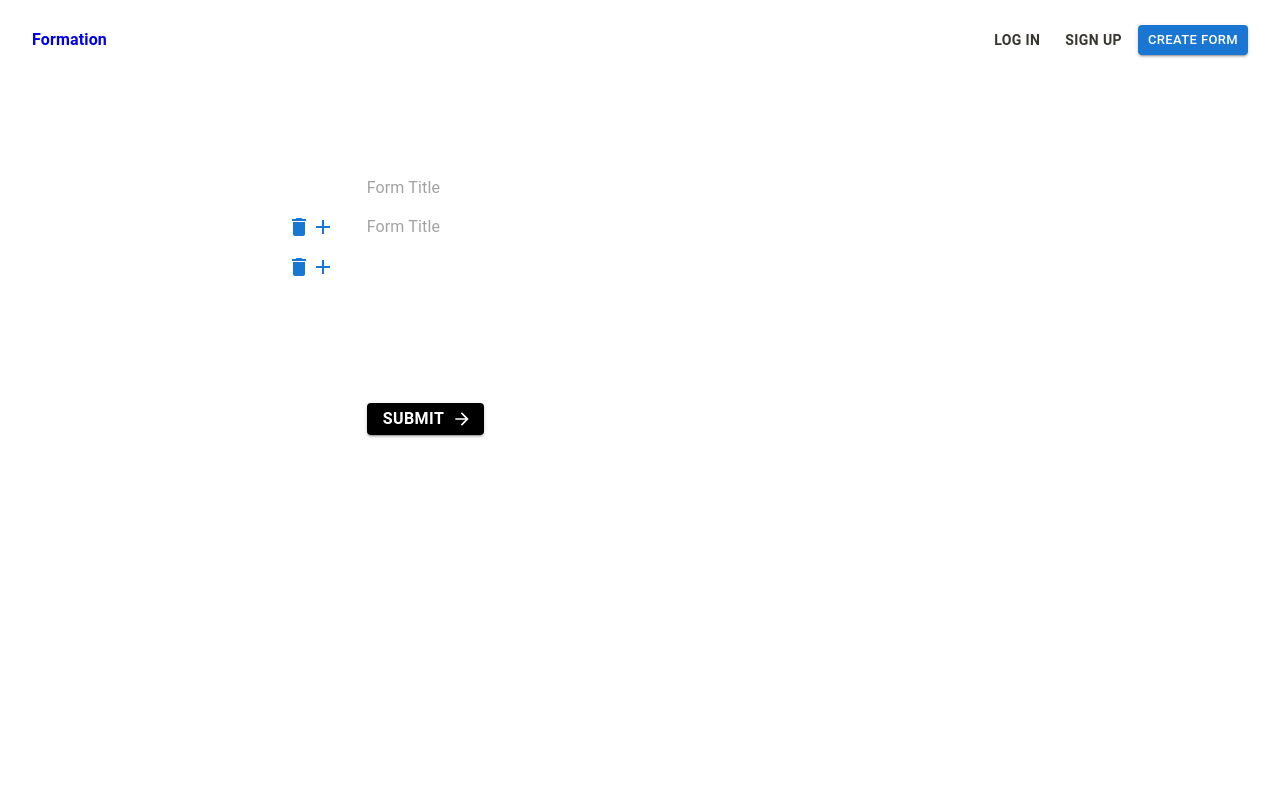
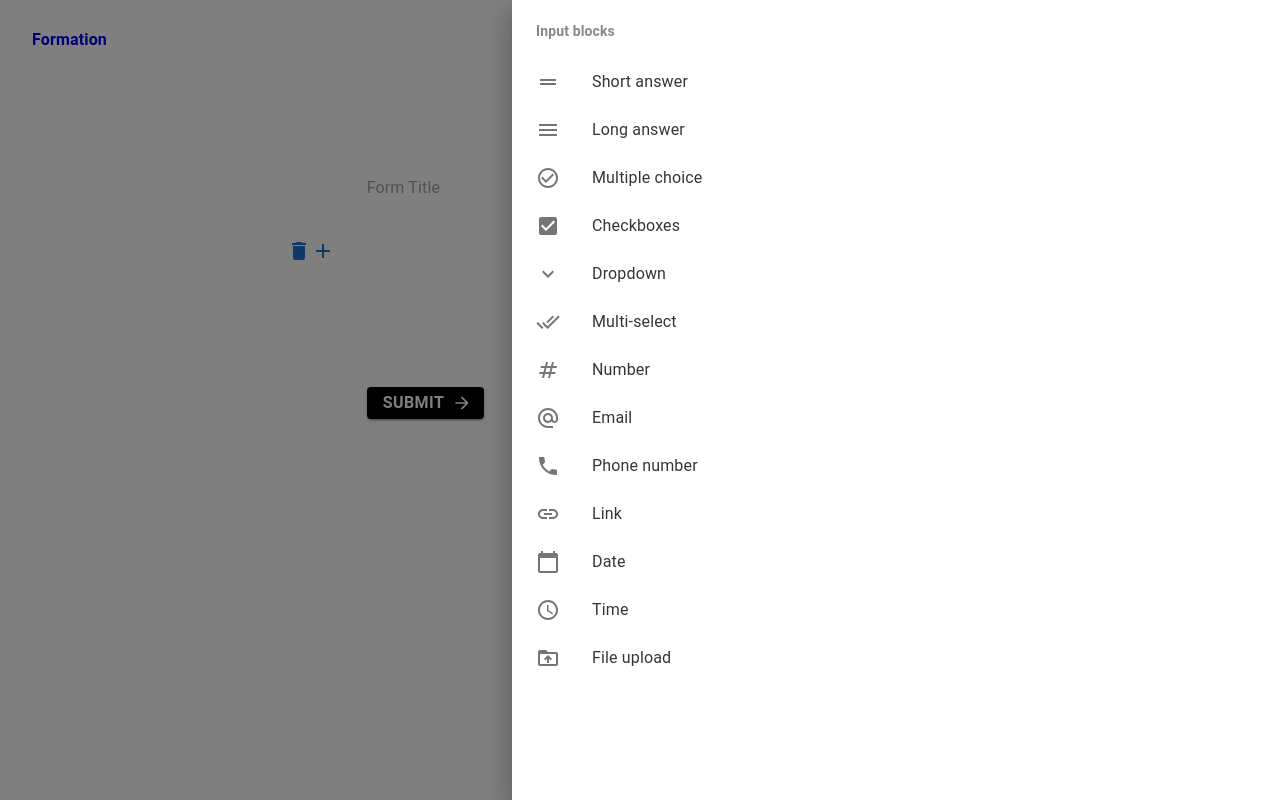
Before and after one commit to bisratawoke/formation, a Next.js app: page /form in a window 1280 px wide. Both pictures are taken after a click on the element 323 px from the left and 227 px from the top of the page. Built offline with nearby package versions, Linux system fonts and the light colour scheme; no server answers.

Commit message:
Subject Line: proof of concept for form field selector drawer

```diff
--- /dev/null
+++ b/src/components/FormFieldSelectionDrawer.tsx
@@ -0,0 +1,69 @@
+"use client";
+
+import {
+  Drawer,
+  Grid,
+  ListItemButton,
+  ListItemIcon,
+  ListItemText,
+  Stack,
+  Typography,
+  styled,
+} from "@mui/material";
+import {
+  Dispatch,
+  SetStateAction,
+  ReactNode,
+  useState,
+  createContext,
+} from "react";
+import InputBlockList from "@/components/InputBlockList";
+
+export type InputBlockType = {
+  name: string;
+  icon: ReactNode;
+  content?: ReactNode;
+  onClick?: () => void;
+};
+
+export const FormFieldContext = createContext<any>(null);
+
+export default function FormFieldSelectionDrawer({
+  openDrawer,
+  setOpenDrawer,
+}: {
+  openDrawer: boolean;
+  setOpenDrawer: Dispatch<SetStateAction<boolean>>;
+}) {
+  const [selectedFieldContent, setSelectedFieldContent] =
+    useState<ReactNode | null>(null);
+  return (
+    <Drawer
+      PaperProps={{ style: { width: "60vw", overflow: "hidden" } }}
+      anchor="right"
+      open={openDrawer}
+      onClose={() => setOpenDrawer(false)}
+    >
+      <FormFieldContext.Provider value={{ setSelectedFieldContent }}>
+        <Grid container sx={{ height: "100%" }}>
+          <Grid
+            item
+            md={4}
+            sx={{
+              padding: "8px",
+              overflowY: "scroll",
+              height: "100%",
+            }}
+          >
+            <Stack spacing={2}>
+              <InputBlockList />
+            </Stack>
+          </Grid>
+          <Grid item md={8} sx={{ height: "100%" }}>
+            {selectedFieldContent}
+          </Grid>
+        </Grid>
+      </FormFieldContext.Provider>
+    </Drawer>
+  );
+}
--- a/src/components/FormInputListContainer.tsx
+++ b/src/components/FormInputListContainer.tsx
@@ -52,7 +52,7 @@ export default function FormInputListContainer() {
       >
         {({ handleSubmit }) => (
           <Stack component="form" onSubmit={handleSubmit} spacing="124px">
-            <Stack spacing={2}>
+            <Stack spacing={5}>
               {formFields.map((field) => (
                 <InputField
                   key={field.id}
--- /dev/null
+++ b/src/components/InputBlockList.tsx
@@ -0,0 +1,88 @@
+"use client";
+
+import { InputBlockType } from "./FormFieldSelectionDrawer";
+import { TwoLineHamburgerIcon } from "./TwoLinedHamburgerIcon";
+import DragHandleIcon from "@mui/icons-material/DragHandle";
+import MenuIcon from "@mui/icons-material/Menu";
+import CheckCircleOutlineIcon from "@mui/icons-material/CheckCircleOutline";
+import CheckBoxIcon from "@mui/icons-material/CheckBox";
+import KeyboardArrowDownIcon from "@mui/icons-material/KeyboardArrowDown";
+import DoneAllIcon from "@mui/icons-material/DoneAll";
+import NumbersIcon from "@mui/icons-material/Numbers";
+import AlternateEmailIcon from "@mui/icons-material/AlternateEmail";
+import LocalPhoneIcon from "@mui/icons-material/LocalPhone";
+import LinkIcon from "@mui/icons-material/Link";
+import CalendarTodayIcon from "@mui/icons-material/CalendarToday";
+import AccessTimeIcon from "@mui/icons-material/AccessTime";
+import DriveFolderUploadIcon from "@mui/icons-material/DriveFolderUpload";
+import {
+  ListItemButton,
+  ListItemIcon,
+  ListItemText,
+  Stack,
+  Typography,
+} from "@mui/material";
+import { FormFieldContext } from "./FormFieldSelectionDrawer";
+import { useContext } from "react";
+export default function InputBlockList() {
+  const { setSelectedFieldContent } = useContext(FormFieldContext);
+  const inputBlock: InputBlockType[] = [
+    {
+      name: "Short answer",
+      icon: <DragHandleIcon />,
+      onClick: () => {
+        setSelectedFieldContent(<Typography>Short answer</Typography>);
+      },
+    },
+    { name: "Long answer", icon: <MenuIcon /> },
+    { name: "Multiple choice", icon: <CheckCircleOutlineIcon /> },
+    { name: "Checkboxes", icon: <CheckBoxIcon /> },
+    { name: "Dropdown", icon: <KeyboardArrowDownIcon /> },
+    { name: "Multi-select", icon: <DoneAllIcon /> },
+    { name: "Number", icon: <NumbersIcon /> },
+    { name: "Email", icon: <AlternateEmailIcon /> },
+    { name: "Phone number", icon: <LocalPhoneIcon /> },
+    { name: "Link", icon: <LinkIcon /> },
+    { name: "Date", icon: <CalendarTodayIcon /> },
+    { name: "Time", icon: <AccessTimeIcon /> },
+    { name: "File upload", icon: <DriveFolderUploadIcon /> },
+  ];
+  return (
+    <Stack spacing={1}>
+      <Typography
+        sx={{
+          fontSize: "14px",
+          lineHeight: "14px",
+          color: "rgb(137, 136, 132)",
+          fontWeight: 600,
+          padding: "16px",
+        }}
+      >
+        Input blocks
+      </Typography>
+      {inputBlock.map((inputBlock: InputBlockType, indx) => (
+        <ListItemButton
+          key={indx}
+          sx={{
+            borderRadius: "8px",
+          }}
+          onClick={inputBlock.onClick}
+        >
+          <ListItemIcon>{inputBlock.icon}</ListItemIcon>
+          <ListItemText>
+            <Typography
+              sx={{
+                fontSize: "16px",
+                lineHeight: "16px",
+                color: "rgb(55, 53, 47)",
+                fontWeight: 400,
+              }}
+            >
+              {inputBlock.name}
+            </Typography>
+          </ListItemText>
+        </ListItemButton>
+      ))}
+    </Stack>
+  );
+}
--- a/src/components/InputFieldUtils.tsx
+++ b/src/components/InputFieldUtils.tsx
@@ -1,17 +1,18 @@
 "use client";
 
-import { Stack } from "@mui/material";
+import { Drawer, Stack } from "@mui/material";
 import AddInputFieldButton from "./AddInputFieldButton";
 import { Delete } from "@mui/icons-material";
 import { StyledIcon } from "./StyledIcon";
 import { CreateFormContext, formField } from "./FormInputListContainer";
-import { ReactNode, useContext } from "react";
+import { ReactNode, useContext, useState } from "react";
 import TextInputContainer from "./TextInputContainer";
 import { LargeTextInput } from "./LargeTextInput";
-
+import { StyledDrawer } from "./StyledDrawer";
+import FormFieldSelectionDrawer from "./FormFieldSelectionDrawer";
 export default function InputFieldUtils() {
   const { formFields, setFormFields } = useContext(CreateFormContext);
-
+  const [openDrawer, setOpenDrawer] = useState(false);
   function AddNewFormField(field: formField) {
     setFormFields((state: formField[]) => [...state, { ...field }]);
   }
@@ -20,31 +21,13 @@ export default function InputFieldUtils() {
       <StyledIcon>
         <Delete />
       </StyledIcon>
-
+      <FormFieldSelectionDrawer
+        openDrawer={openDrawer}
+        setOpenDrawer={setOpenDrawer}
+      />
       <StyledIcon
         onClick={() => {
-          AddNewFormField({
-            id: formFields.length + 1,
-            name: "age",
-            label: "Age",
-            hasUtils: true,
-            field: function ({
-              name,
-              label,
-            }: {
-              name: string;
-              label: string;
-            }): ReactNode {
-              return (
-                <TextInputContainer name={"age"} label={"Age"}>
-                  <LargeTextInput
-                    placeholder="Form Title"
-                    variant="outlined"
-                  ></LargeTextInput>
-                </TextInputContainer>
-              );
-            },
-          });
+          setOpenDrawer(true);
         }}
       >
         <AddInputFieldButton />
--- /dev/null
+++ b/src/components/StyledDrawer.tsx
@@ -0,0 +1,6 @@
+"use client";
+import { Drawer, DrawerProps, styled } from "@mui/material";
+
+export const StyledDrawer = styled(Drawer)<DrawerProps>(() => ({
+  width: "500px",
+}));
--- /dev/null
+++ b/src/components/TwoLinedHamburgerIcon.tsx
@@ -0,0 +1,14 @@
+"use client";
+
+import { Icon, styled } from "@mui/material";
+
+export const TwoLineHamburgerIcon = styled(Icon)(({ theme }) => ({
+  display: "block",
+  fontSize: "inherit",
+  "&:before": {
+    content: '"\\2630"', // Unicode for three-line hamburger icon
+    display: "block",
+    transform: "scaleY(0.66)", // Scale to make it appear as two lines
+    lineHeight: 1,
+  },
+}));
```
